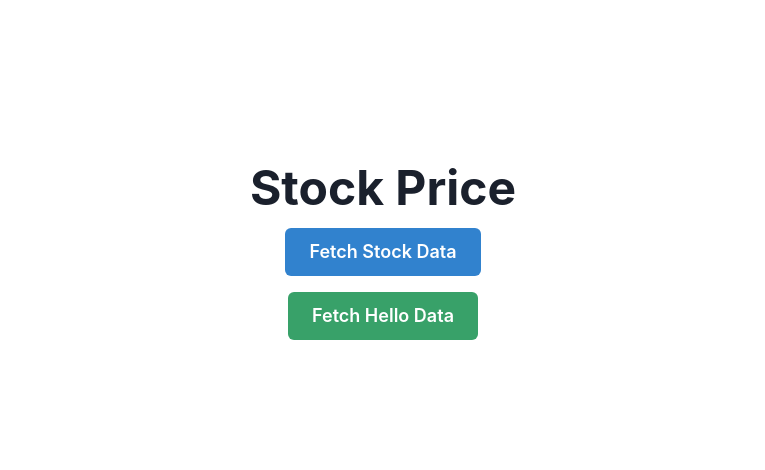
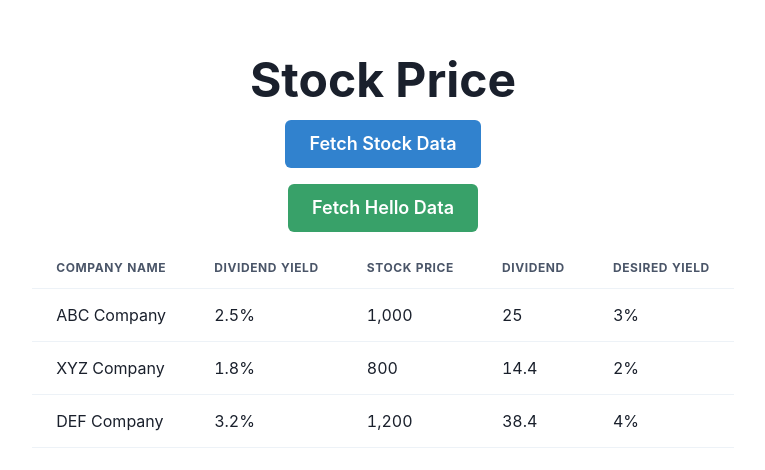
Before and after one commit to katayama8000/stock-price-list, a Next.js app: page / in a window 1280 px wide. Shown: the part 148-618 px from the top of the page, without its empty margins (257-1022 px from the left). Built offline with nearby package versions, Linux system fonts and the light colour scheme.

Commit message:
feat: add table

```diff
--- a/pages/index.tsx
+++ b/pages/index.tsx
@@ -1,4 +1,15 @@
-import { Button, Center, Heading, VStack } from '@chakra-ui/react';
+import {
+  Button,
+  Center,
+  Heading,
+  Table,
+  Tbody,
+  Td,
+  Th,
+  Thead,
+  Tr,
+  VStack,
+} from '@chakra-ui/react';
 import Head from 'next/head';
 import { useState } from 'react';
 
@@ -7,8 +18,40 @@ type Stock = {
   dividend: number;
 };
 
+type CompanyData = {
+  name: string;
+  dividendYield: number;
+  stockPrice: number;
+  dividend: number;
+  desiredYield: number;
+};
+
 const STOCK_CODE = '8591';
 const HELLO_CODE = '5023';
+
+const companyData: CompanyData[] = [
+  {
+    name: 'ABC Company',
+    dividendYield: 2.5,
+    stockPrice: 1000,
+    dividend: 25,
+    desiredYield: 3.0,
+  },
+  {
+    name: 'XYZ Company',
+    dividendYield: 1.8,
+    stockPrice: 800,
+    dividend: 14.4,
+    desiredYield: 2.0,
+  },
+  {
+    name: 'DEF Company',
+    dividendYield: 3.2,
+    stockPrice: 1200,
+    dividend: 38.4,
+    desiredYield: 4.0,
+  },
+];
 
 export default function Home() {
   const [stockData, setStockData] = useState<Stock | null>(null);
@@ -59,6 +102,28 @@ export default function Home() {
               <p>Dividend: {stockData.dividend.toLocaleString()}</p>
             </VStack>
           )}
+          <Table variant="simple">
+            <Thead>
+              <Tr>
+                <Th>Company Name</Th>
+                <Th>Dividend Yield</Th>
+                <Th>Stock Price</Th>
+                <Th>Dividend</Th>
+                <Th>Desired Yield</Th>
+              </Tr>
+            </Thead>
+            <Tbody>
+              {companyData.map((data, index) => (
+                <Tr key={index}>
+                  <Td>{data.name}</Td>
+                  <Td>{data.dividendYield}%</Td>
+                  <Td>{data.stockPrice.toLocaleString()}</Td>
+                  <Td>{data.dividend.toLocaleString()}</Td>
+                  <Td>{data.desiredYield}%</Td>
+                </Tr>
+              ))}
+            </Tbody>
+          </Table>
         </VStack>
       </Center>
     </>
```
